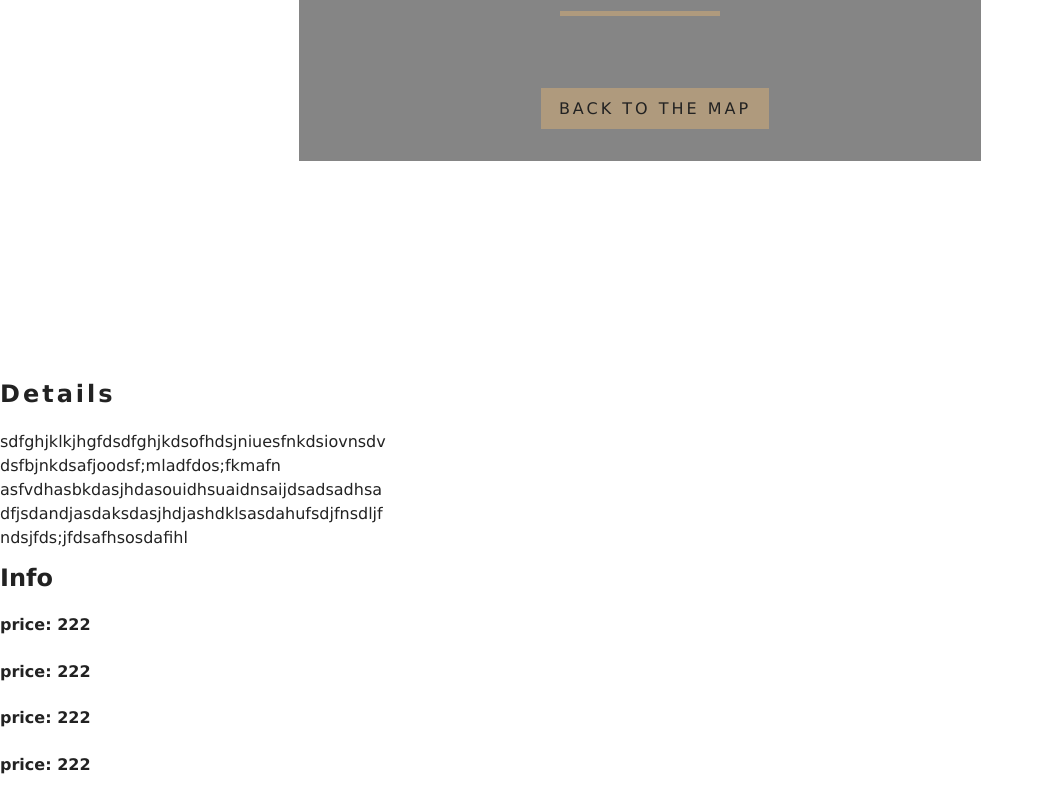
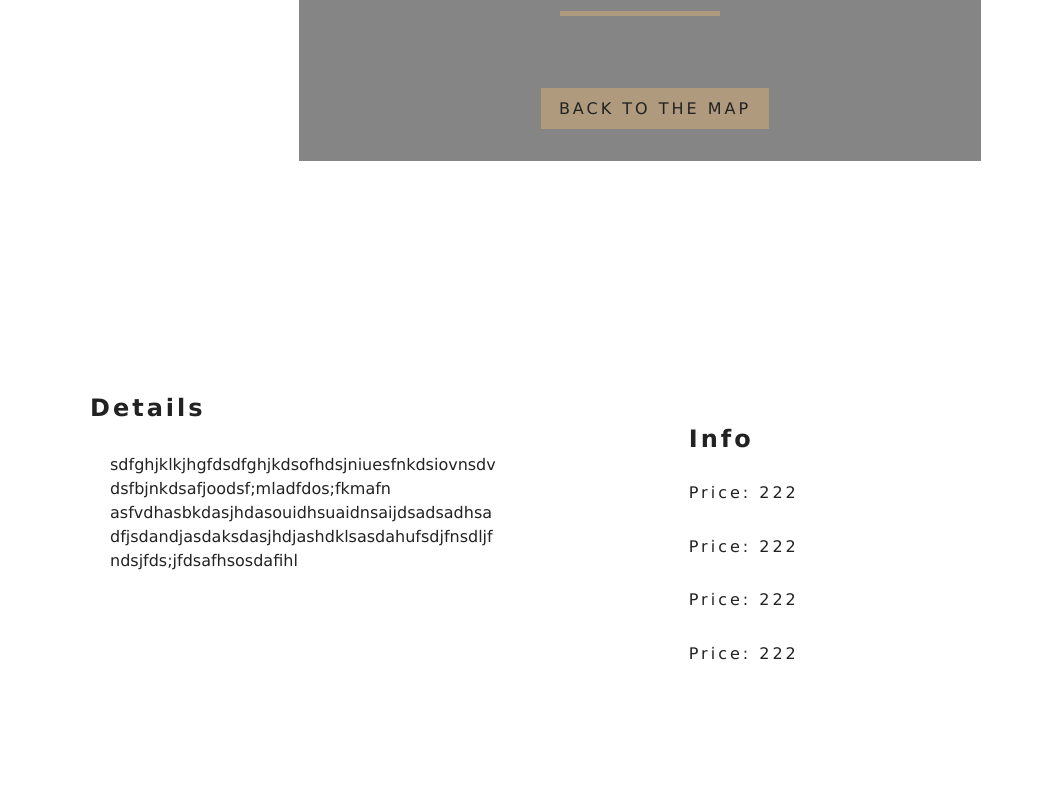
Before and after one commit to AlsoufiFedaa/rentMeUp, a React (Create React App) app: page /SingleEstate in a window 1280 px wide. Shown: the part 536-1336 px from the top of the page, without its empty margins (0-1043 px from the left). After the commit the page ends 1255 px from the top, so only its background shows below. Built offline with nearby package versions, Linux system fonts and the light colour scheme; what google-maps-react would draw is missing.

Commit message:
eidt on single page

```diff
--- a/package.json
+++ b/package.json
@@ -11,6 +11,7 @@
     "react-gesture-gallery": "^1.1.0",
     "react-gesture-responder": "^2.1.0",
     "react-icons": "^3.8.0",
+    "react-modal": "^3.11.1",
     "react-router-dom": "^5.1.2",
     "react-scripts": "3.2.0"
   },
--- a/src/App.css
+++ b/src/App.css
@@ -65,7 +65,7 @@ h6 {
   text-transform: uppercase;
   cursor: pointer;
   margin-left: 30px;
-  margin-top:40px;
+  margin-top: 40px;
 }
 .btn-primary:hover {
   background: transparent;
@@ -395,9 +395,14 @@ h6 {
   grid-template-columns: 1fr;
   margin: 2rem auto;
 }
+.data {
+  float: left;
+}
 .desc,
 .info {
-  margin: 1rem 0;
+  margin: 30px;
+  float: left;
+  margin-left: 90px;
 }
 .desc h3 {
   text-transform: capitalize;
@@ -405,15 +410,19 @@ h6 {
 }
 .desc p {
   line-height: 1.5;
+  margin-left: 20px;
+  margin-top: 33px;
 }
 .info h3,
 .info h6 {
   text-transform: capitalize;
   letter-spacing: var(--mainSpacing);
+  margin-top: 31px;
+  margin-left: 25px;
 }
 
 .info h6 {
-  font-weight: 300;
+  font-weight: 400;
 }
 .room-extras {
   width: 80vw;
--- a/src/Components/imageCarousel.js
+++ b/src/Components/imageCarousel.js
@@ -1,7 +1,5 @@
 import React from 'react';
 import {Gallery, GalleryImage} from "react-gesture-gallery";
-import Banner from "./Banner"
-import {Link} from "react-router-dom"
 const image1 =require("../assets/Gaza1.jpg")
 const image2 =require("../assets/Gaza3.jpg")
 const image3 =require("../assets/couch-.jpg")
--- /dev/null
+++ b/src/Components/modal.js
@@ -0,0 +1,78 @@
+import React from "react";
+import ReactDOM from "react-dom";
+import Modal from "react-modal";
+
+const customStyles = {
+  content: {
+    top: "50%",
+    left: "50%",
+    right: "auto",
+    bottom: "auto",
+    marginRight: "-50%",
+    transform: "translate(-50%, -50%)"
+  }
+};
+
+// Make sure to bind modal to your appElement (http://reactcommunity.org/react-modal/accessibility/)
+// Modal.setAppElement("#yourAppElement");
+
+export default class Modalup extends React.Component {
+
+  constructor() {
+    super();
+
+    this.state = {
+      modalIsOpen: false,
+      listOfImages: []
+    };
+
+    this.openModal = this.openModal.bind(this);
+    this.afterOpenModal = this.afterOpenModal.bind(this);
+    this.closeModal = this.closeModal.bind(this);
+  }
+
+  openModal() {
+    this.setState({ modalIsOpen: true });
+  }
+
+  afterOpenModal() {
+    // references are now sync'd and can be accessed.
+    this.subtitle.style.color = "#f00";
+  }
+
+  closeModal() {
+    this.setState({ modalIsOpen: false });
+  }
+
+  render() {
+    return (
+      <div>
+        <button onClick={this.openModal}>Open Modal</button>
+        <Modal
+          isOpen={this.state.modalIsOpen}
+          onAfterOpen={this.afterOpenModal}
+          onRequestClose={this.closeModal}
+          style={customStyles}
+          contentLabel="Example Modal"
+        >
+          <h2 ref={subtitle => (this.subtitle = subtitle)}>Hello</h2>
+          <button onClick={this.closeModal}>close</button>
+          <div>I am a modal</div>
+          <div>
+            {this.state.listOfImages.map((item, i) => {
+              return (
+                <img
+                  src={item || "http://via.placeholder.com/400x300"}
+                  alt="Uploaded images"
+                  height="50px"
+                  width="40px"
+                />
+
+              );
+            })}
+          </div>
+        </Modal>
+      </div>
+    );
+  }
+}
--- a/src/pages/Home.js
+++ b/src/pages/Home.js
@@ -5,7 +5,7 @@ import { Link } from "react-router-dom";
 import Services from "../Components/Services";
 import ImageCarousel from "../Components/imageCarousel";
 import MainMap from "./mainMap";
-import AddProperty from "./addProperty";
+// import AddProperty from "./addProperty";
 
 const Home = () => {
   return (
--- a/src/pages/logIn.js
+++ b/src/pages/logIn.js
@@ -17,7 +17,7 @@ class LogIn extends Component {
         var errorCode = error.code;
         var errorMessage = error.message;
 
-        console.log(error);
+        console.log(errorCode,errorMessage);
         // ...
       });
   };
--- a/src/pages/mainMap.js
+++ b/src/pages/mainMap.js
@@ -1,5 +1,6 @@
 import React, { Component } from "react";
 import { Map, GoogleApiWrapper, Marker } from "google-maps-react";
+import  Modalup from "../Components/modal";
 
 class MainMap extends Component {
   state = {
@@ -19,7 +20,7 @@ class MainMap extends Component {
             lat: item.latitude,
             lon: item.longitude
           }}
-          onClick={() => alert("heeey")}
+          onClick={() => <Modalup />}
         />
       );
     });
--- a/src/pages/singleEstate.js
+++ b/src/pages/singleEstate.js
@@ -2,7 +2,7 @@ import React, { Component } from "react";
 import Hero from "../Components/Hero";
 import Banner from "../Components/Banner";
 import { Link } from "react-router-dom";
-import * as firebase from "firebase";
+// import * as firebase from "firebase";
 class SingleEstate extends Component {
   state = {
     listOfImages: []
@@ -19,7 +19,7 @@ class SingleEstate extends Component {
       <div>
         <Hero>
           <Banner title={"SingleEstate"}>
-            <Link to="/LogIn" className="btn-primary">
+            <Link to="/MainMap" className="btn-primary">
               Back To The Map
             </Link>
           </Banner>
@@ -37,7 +37,7 @@ class SingleEstate extends Component {
               );
             })}
           </div>
-          <div>
+          <div className="data">
             <article className="desc">
               <h3> Details</h3>
               <p>
@@ -53,7 +53,7 @@ class SingleEstate extends Component {
                 ndsjfds;jfdsafhsosdafihl
               </p>
             </article>
-            <article className="Info">
+            <article className="info">
               <h3>Info</h3>
               <h6> price: 222</h6>
               <h6> price: 222</h6>
```
Also changed, not shown: 1 other file (tests, documents, lock files or other folders).
